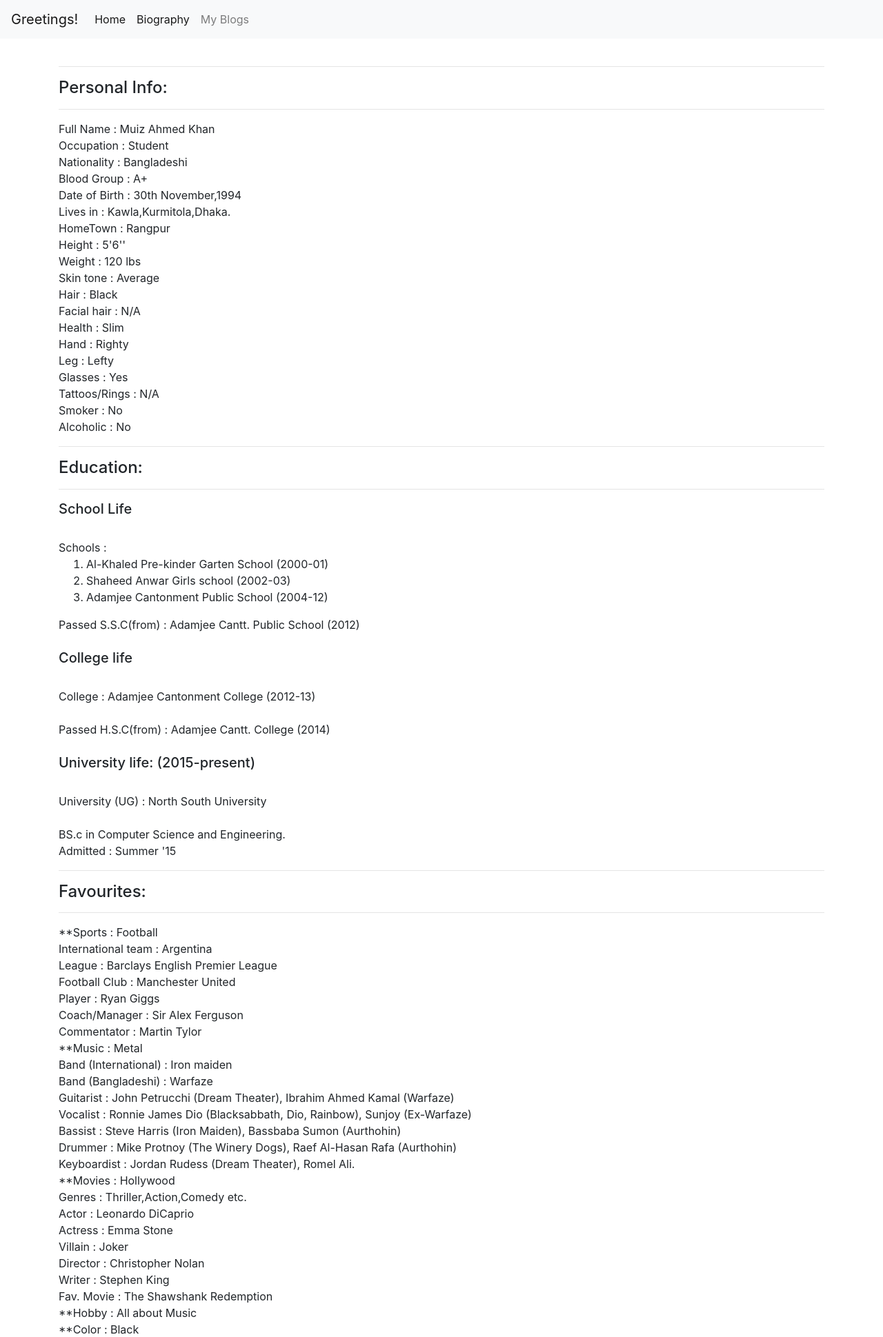
After one commit to MuizZer07/myportfolio, a Django app: page //bio in a window 1280 px wide. The commit adds this page. Shown: the top 1939 px of the page at 69% size. Run offline with Django 3.2, Linux system fonts and the light colour scheme; some libraries are stand-ins or nearby versions.

Commit message:
home & bio added

```diff
--- a/myprotfolio/urls.py
+++ b/myprotfolio/urls.py
@@ -21,5 +21,6 @@ import web.views
 
 urlpatterns = [
     path('admin/', admin.site.urls),
-    path('', web.views.home, name='home')
+    path('', web.views.home, name='home'),
+    path('/bio', web.views.bio, name='bio'),
 ] + static(settings.MEDIA_URL, document_root=settings.MEDIA_ROOT)
--- a/templates/base.html
+++ b/templates/base.html
@@ -16,8 +16,8 @@
     {% block customcss %}
     {% endblock %}
     <!-- Custom Fonts -->
-    <link href="https://fonts.googleapis.com/css?family=Source+Sans+Pro:300,400,700,300italic,400italic,700italic" rel="stylesheet"
-        type="text/css">
+    <link rel="stylesheet" href="https://use.fontawesome.com/releases/v5.6.3/css/all.css" integrity="sha384-UHRtZLI+pbxtHCWp1t77Bi1L4ZtiqrqD80Kn4Z8NTSRyMA2Fd33n5dQ8lWUE00s/" crossorigin="anonymous">
+    <link href="https://fonts.googleapis.com/css?family=Source+Sans+Pro:300,400,700,300italic,400italic,700italic" rel="stylesheet" type="text/css">
 
 </head>
 
@@ -38,6 +38,7 @@
         crossorigin="anonymous"></script>
     <script src="https://stackpath.bootstrapcdn.com/bootstrap/4.2.1/js/bootstrap.min.js" integrity="sha384-B0UglyR+jN6CkvvICOB2joaf5I4l3gm9GU6Hc1og6Ls7i6U/mkkaduKaBhlAXv9k"
         crossorigin="anonymous"></script>
+
 </body>
 
 </html>
--- a/templates/navbar.html
+++ b/templates/navbar.html
@@ -8,15 +8,14 @@
     <div class="collapse navbar-collapse" id="navbarTogglerDemo02">
         <ul class="navbar-nav mr-auto mt-2 mt-lg-0">
             <li class="nav-item active">
-                <a class="nav-link" href="#">Home <span class="sr-only">(current)</span></a>
+                <a class="nav-link" href="{% url 'home' %}">Home <span class="sr-only">(current)</span></a>
+            </li>
+            <li class="nav-item active">
+                <a class="nav-link" href="{% url 'bio' %}">Biography <span class="sr-only">(current)</span></a>
             </li>
             <li class="nav-item">
                 <a class="nav-link" href="#">My Blogs</a>
             </li>
         </ul>
-        <form class="form-inline my-2 my-lg-0">
-            <input class="form-control mr-sm-2" type="search" placeholder="Search">
-            <button class="btn btn-outline-success my-2 my-sm-0" type="submit">Search</button>
-        </form>
     </div>
 </nav>
--- /dev/null
+++ b/web/templates/web/bio.html
@@ -0,0 +1,118 @@
+{% extends 'base.html'%}
+
+{% block title %}
+<title>My Biography</title>
+{% endblock %}
+
+{% block content %}
+<div class="container">
+    <br>
+    {% load static %}
+
+    <hr>
+    <h4>Personal Info:</h4><hr>
+    Full Name : Muiz Ahmed Khan<br>
+    Occupation : Student<br>
+    Nationality : Bangladeshi<br>
+    Blood Group : A+<br>
+    Date of Birth : 30th November,1994<br>
+    Lives in : Kawla,Kurmitola,Dhaka.<br>
+    HomeTown : Rangpur<br>
+    Height : 5'6''<br>
+    Weight : 120 lbs<br>
+    Skin tone : Average<br>
+    Hair : Black<br>
+    Facial hair : N/A<br>
+    Health : Slim<br>
+    Hand : Righty<br>
+    Leg : Lefty<br>
+    Glasses : Yes<br>
+    Tattoos/Rings : N/A<br>
+    Smoker : No<br>
+    Alcoholic : No<br><hr>
+
+    <h4>Education:</h4><hr>
+    <h5>School Life</h5><br>
+        Schools :<br>
+        <ol>
+              <li>  Al-Khaled Pre-kinder Garten School (2000-01)</li>
+              <li> Shaheed Anwar Girls school (2002-03) </li>
+              <li>  Adamjee Cantonment Public School (2004-12) </li>
+        </ol>
+
+    Passed S.S.C(from) : Adamjee Cantt. Public School (2012)<br><br>
+
+    <h5>College life</h5><br>
+    College : Adamjee Cantonment College (2012-13)<br><br>
+
+    Passed H.S.C(from) : Adamjee Cantt. College (2014)<br><br>
+
+    <h5>University life: (2015-present)</h5><br>
+    University (UG) : North South University<br><br>
+    BS.c in Computer Science and Engineering.<br>
+    Admitted : Summer '15<br><hr>
+
+    <h4>Favourites:</h4><hr>
+
+    **Sports : Football<br>
+    International team : Argentina<br>
+    League : Barclays English Premier League<br>
+    Football Club : Manchester United<br>
+    Player : Ryan Giggs<br>
+    Coach/Manager : Sir Alex Ferguson<br>
+    Commentator : Martin Tylor<br>
+
+    **Music : Metal<br>
+    Band (International) : Iron maiden<br>
+    Band (Bangladeshi) : Warfaze<br>
+    Guitarist : John Petrucchi (Dream Theater), Ibrahim Ahmed Kamal (Warfaze)<br>
+    Vocalist : Ronnie James Dio (Blacksabbath, Dio, Rainbow), Sunjoy (Ex-Warfaze)<br>
+    Bassist : Steve Harris (Iron Maiden), Bassbaba Sumon (Aurthohin)<br>
+    Drummer : Mike Protnoy (The Winery Dogs), Raef Al-Hasan Rafa (Aurthohin)<br>
+    Keyboardist : Jordan Rudess (Dream Theater), Romel Ali.<br>
+
+    **Movies : Hollywood<br>
+    Genres : Thriller,Action,Comedy etc.<br>
+    Actor : Leonardo DiCaprio<br>
+    Actress : Emma Stone<br>
+    Villain : Joker<br>
+    Director : Christopher Nolan<br>
+    Writer : Stephen King<br>
+    Fav. Movie : The Shawshank Redemption<br>
+
+    **Hobby : All about Music<br>
+    **Color : Black<br>
+    **Food : Biriyani<br>
+    **Game : Fifa (any)<br>
+    **TV Show : Game Of Thrones, Sherlock, Top gear, The Walking dead, Breaking bad, Big Bang Theory, Prison Break,
+    Dexter, Two and a half men etcetera.<br><hr>
+
+    <h4>I HATE : (No Offense to anyone)</h4><hr>
+
+    Music : Bollywood & Rap/pop Music<br>
+    Movie : Bollywood & Other Indian movies<br>
+    Cricket Team : India<br>
+    Football Team : Germany<br>
+    Football Club : Manchester City<br>
+    Food : Vegetables<br>
+    TV Show : Indian Serials (Both hindi & bangla)<br><hr>
+
+    <h4>Bad Sides of mine (Self-assessed):</h4><hr>
+
+    Introvert : Yes<br>
+    Moody : Depends<br>
+    Friendly : Depends on you<br>
+    Ego : High<br>
+    Emotional : Not at all <br>
+    Selfish : Sometimes<br>
+    Talking : Don't like much<br>
+    Bad Jokes : Yes :P<br>
+
+    <br><br>
+    Thank you,<br>
+    Muiz Ahmed Khan<br>
+    ©2009-18<br>
+
+</div>
+
+{% endblock %}
--- a/web/views.py
+++ b/web/views.py
@@ -2,3 +2,6 @@ from django.shortcuts import render
 
 def home(request):
     return render(request, 'web/home.html')
+
+def bio(request):
+    return render(request, 'web/bio.html')
```
Also changed, not shown: web/templates/web/home.html (+19 -6 lines), 1 other file.
